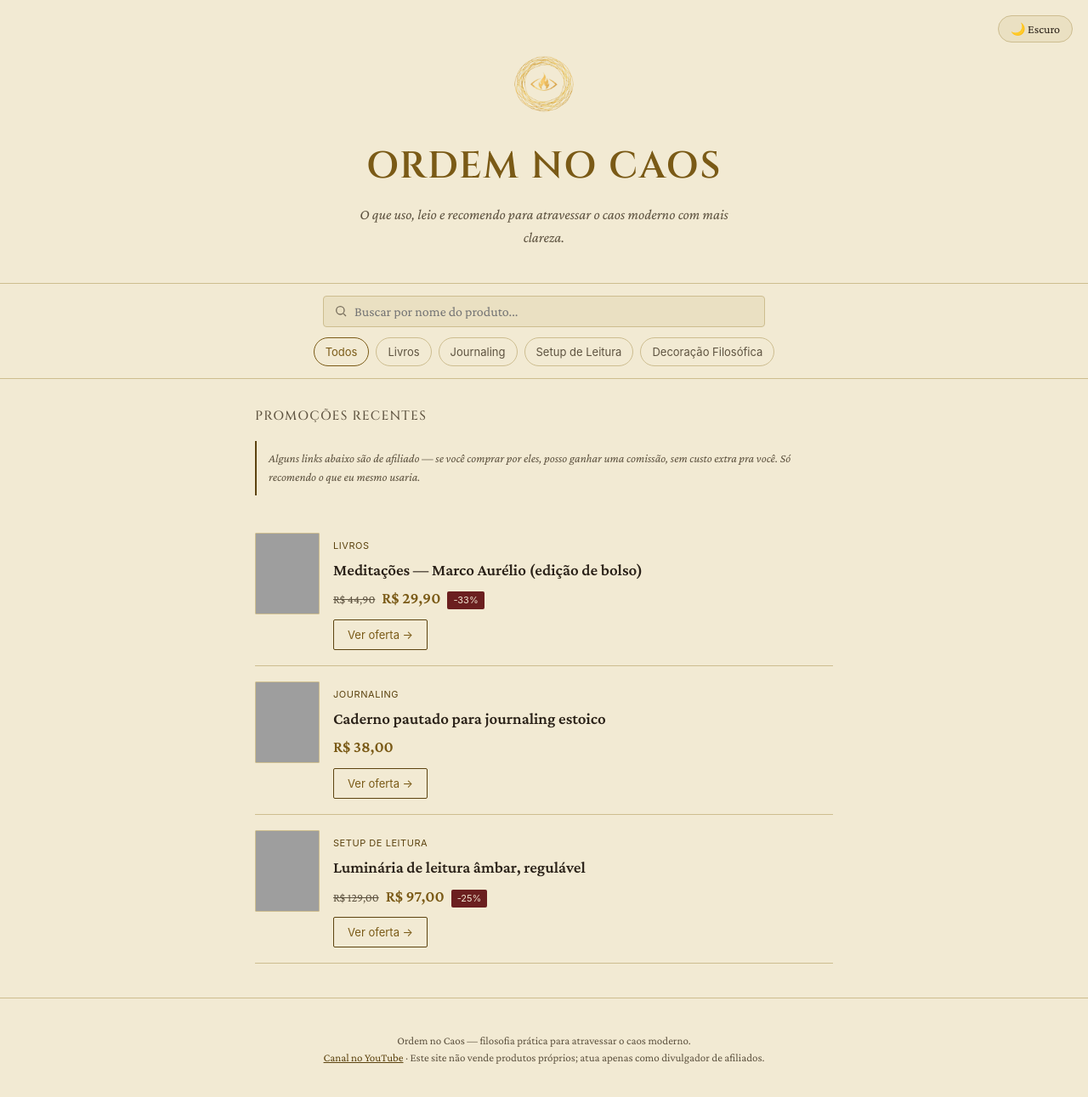
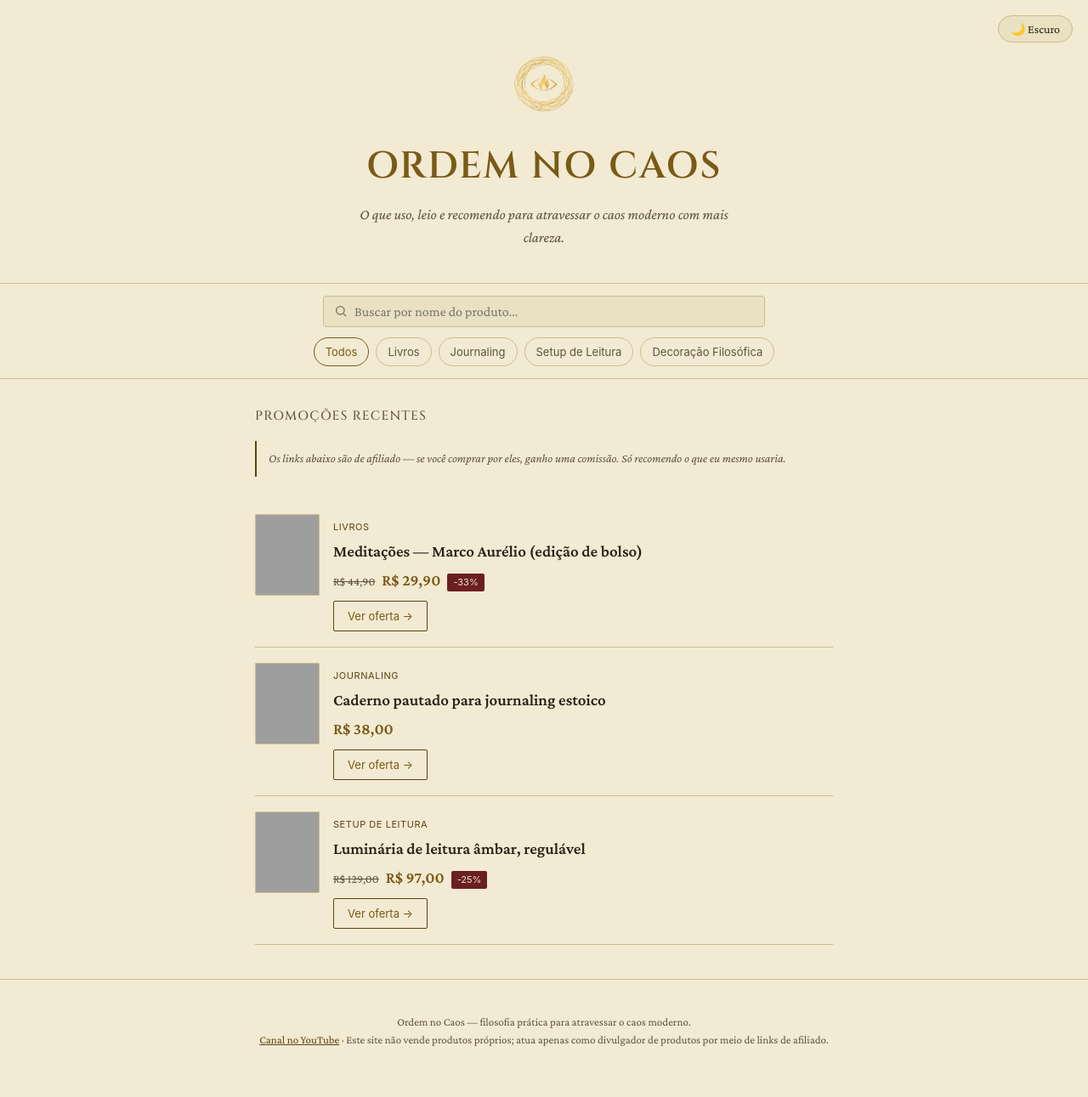
Before and after one commit to ordemnocaos/ordem-no-caos, a Jekyll site: the page built from index.html, in a window 1280 px wide, cut to the strip 0-1305 px from the top of the page. Shown: the top 1291 px of the strip at 85% size. Built offline with Jekyll 4.4.1, drawn with Linux system fonts in a browser that asks for light colours; grey boxes are pictures that could not be loaded.

Commit message:
Update Textos do site “geral”

```diff
--- a/_data/site_texts.yml
+++ b/_data/site_texts.yml
@@ -1,4 +1,4 @@
-hero_tagline: "O que uso, leio e recomendo para atravessar o caos moderno com mais clareza."
-disclosure: "Alguns links abaixo são de afiliado — se você comprar por eles, posso ganhar uma comissão, sem custo extra pra você. Só recomendo o que eu mesmo usaria."
-footer_note: "Este site não vende produtos próprios; atua apenas como divulgador de afiliados."
-youtube_url: "https://www.youtube.com/@ordemnocaos-VI-Va.C"
+hero_tagline: O que uso, leio e recomendo para atravessar o caos moderno com mais clareza.
+disclosure: Os links abaixo são de afiliado — se você comprar por eles, ganho uma comissão. Só recomendo o que eu mesmo usaria.
+footer_note: Este site não vende produtos próprios; atua apenas como divulgador de produtos por meio de links de afiliado.
+youtube_url: https://www.youtube.com/@ordemnocaos-VI-Va.C
```
